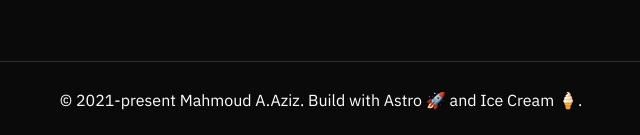
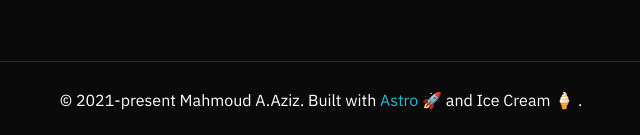
Before and after one commit to FairyPenguin/FairyPenguin.github.io, a plain HTML site: page index.html in a window 1280 px wide. Shown: the part 4274-4409 px from the top of the page, 319-959 px from the left. Drawn offline with nearby package versions, Linux system fonts and the light colour scheme.

Commit message:
Footer Styling

```diff
--- a/index.html
+++ b/index.html
@@ -16,6 +16,9 @@
       href="/images/ddadf8f8-ffe2-4887-b777-f35e5d499343.jpg"
     />
     <script defer src="./index.js"></script>
+
+    <!-- <link rel="icon" type="image/x-icon" href="./images/Mahmoud_A_Aziz.png" />
+    <script defer src="./index.js"></script> -->
 
     <!-- <link
       rel="icon"
@@ -500,7 +503,9 @@
         <!-- Columns Ends -->
       </div>
       <p class="copyright">
-        © 2021-present Mahmoud A.Aziz. Build with Astro 🚀 and Ice Cream 🍦.
+        © 2021-present Mahmoud A.Aziz. Built with
+        <a href="https://astro.build/">Astro</a> 🚀 and
+        <span>Ice Cream 🍦</span> .
       </p>
     </footer>
     <!-- ============== Footer Ends ============== -->
--- a/style.css
+++ b/style.css
@@ -641,6 +641,12 @@ footer {
   margin: 4rem 0px 0px 0px;
   padding: 1.5rem 0;
 }
+
+.copyright a {
+  text-decoration: none;
+  color: var(--mainLinkColor-dark);
+}
+
 /* FOOOOOOOOOOTER  */
 
 /* ===============================Media Queries=============================== */
```
Also changed, not shown: images/[removal.ai]_tmp-643997a9be5b9_WVLHZ3.png (added).
